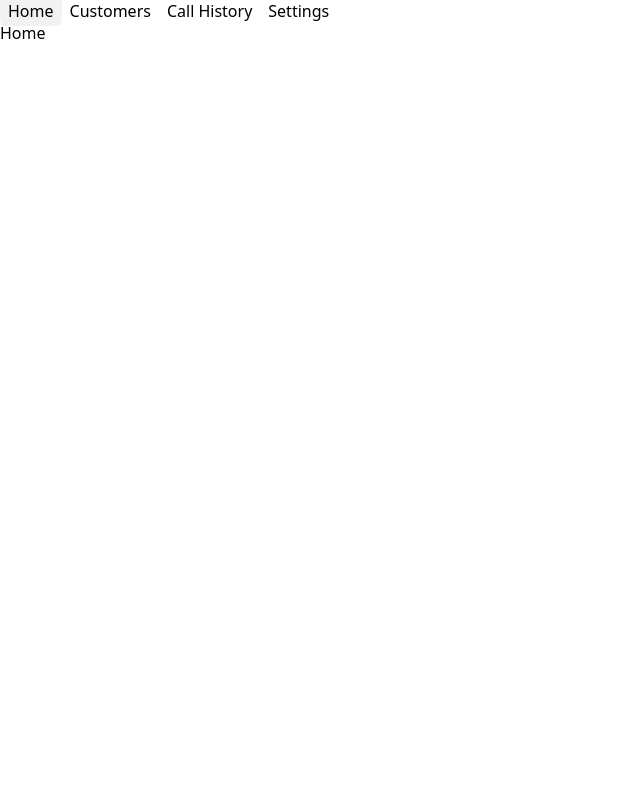
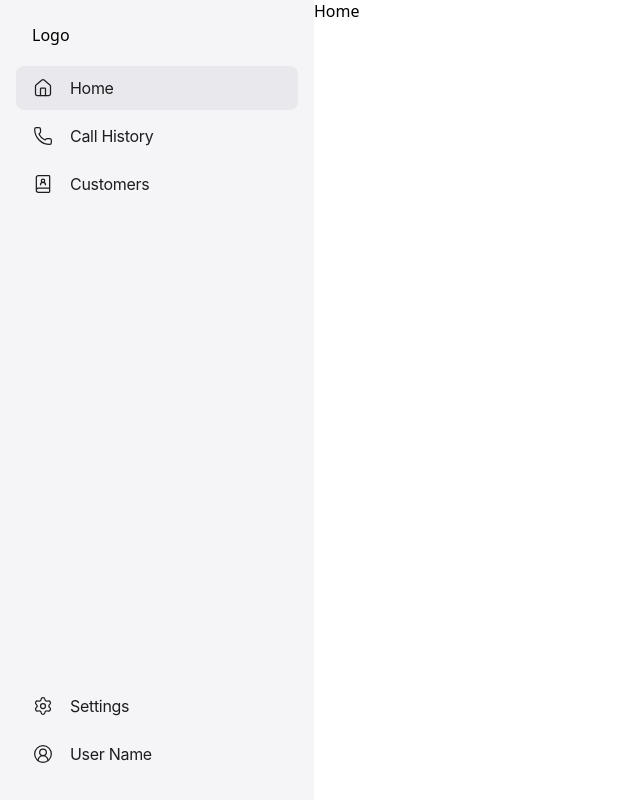
Before and after one commit to JinKim1011/peekly, a React (Vite) app: page / in a window 1280 px wide. Shown: the whole page, without its empty margins (0-640 px from the left). Built offline with nearby package versions, Linux system fonts and the light colour scheme.

Commit message:
feat: apply a new components for navigation

```diff
--- a/src/routes.tsx
+++ b/src/routes.tsx
@@ -1,4 +1,12 @@
-import { Routes, Route, Link } from "react-router-dom";
+import { Routes, Route } from "react-router-dom";
+import { MainNavigation } from "./components/layout/MainNavigation";
+import {
+  Home as HomeIcon,
+  Phone, BookUser,
+  Settings as SettingsIcon,
+  CircleUserRound
+} from "lucide-react";
+import { designTokens } from "./design-tokens";
 import Home from "./pages/Home";
 import Contacts from "./pages/Contacts";
 import Calls from "./pages/Calls";
@@ -7,13 +15,40 @@ import NotFound from "./pages/NotFound";
 
 export default function AppRoutes() {
   return (
-    <>
-      <nav>
-        <Link to="/">Home</Link>
-        <Link to="/contacts">Customers</Link>
-        <Link to="/calls">Call History</Link>
-        <Link to="/settings">Settings</Link>
-      </nav>
+    <div style={{ display: 'flex', flexDirection: 'row', height: '100vh' }}>
+      <MainNavigation
+        logo={<span>Logo</span>}
+        itemsPrimary={[
+          {
+            to: "/",
+            label: "Home",
+            icon: <HomeIcon size={20} strokeWidth={1.5} color={designTokens.colors.glyph.default} />
+          },
+          {
+            to: "/calls",
+            label: "Call History",
+            icon: <Phone size={20} strokeWidth={1.5} color={designTokens.colors.glyph.default} />
+          }
+          ,
+          {
+            to: "/contacts",
+            label: "Customers",
+            icon: <BookUser size={20} strokeWidth={1.5} color={designTokens.colors.glyph.default} />
+          },
+        ]}
+        itemsSecondary={[
+          {
+            to: "/settings",
+            label: "Settings",
+            icon: <SettingsIcon size={20} strokeWidth={1.5} color={designTokens.colors.glyph.default} />
+          },
+          {
+            to: "/profile",
+            label: "User Name",
+            icon: <CircleUserRound size={20} strokeWidth={1.5} color={designTokens.colors.glyph.default} />
+          }
+        ]} />
+      <div style={{ flex: 1, overflow: 'auto' }}>
         <Routes>
           <Route path="/" element={<Home />} />
           <Route path="/contacts" element={<Contacts />} />
@@ -21,6 +56,7 @@ export default function AppRoutes() {
           <Route path="/settings" element={<Settings />} />
           <Route path="*" element={<NotFound />} />
         </Routes>
-    </>
+      </div>
+    </div>
   );
 }
```
Lines whose indentation alone changed are shown as unchanged.
